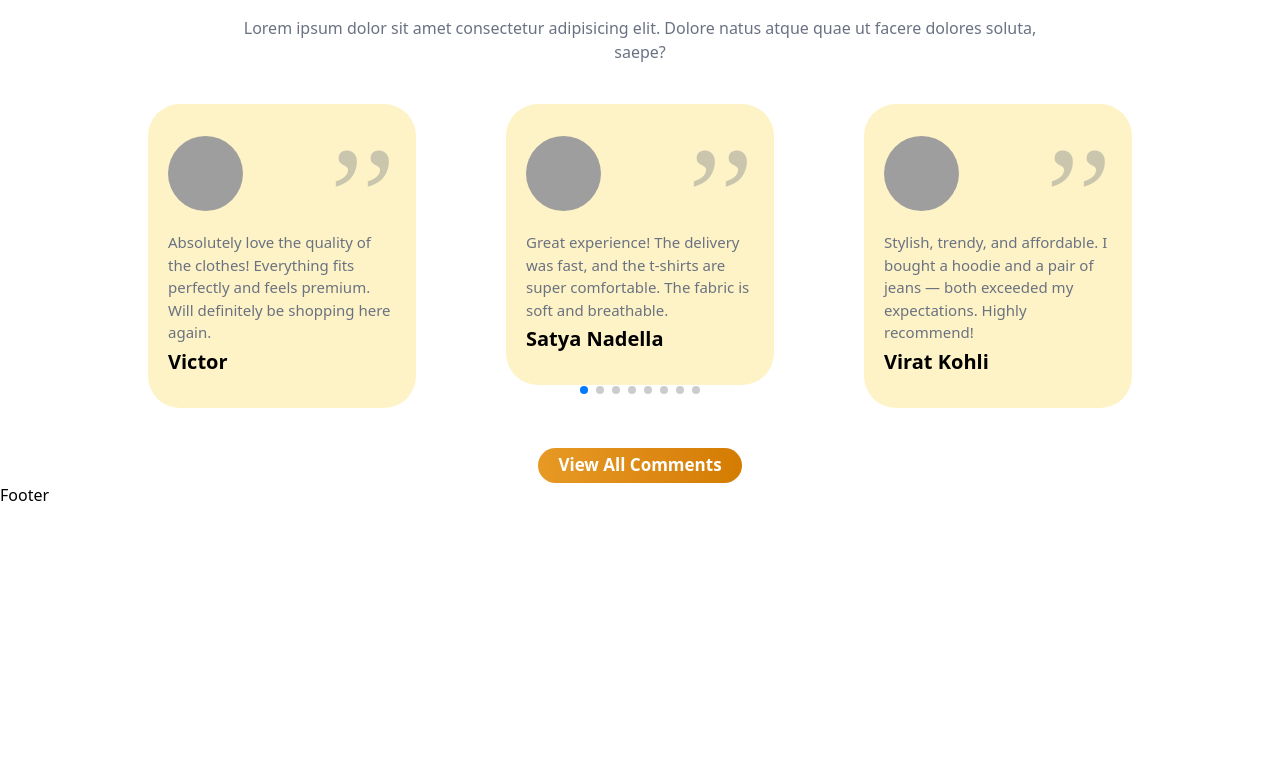
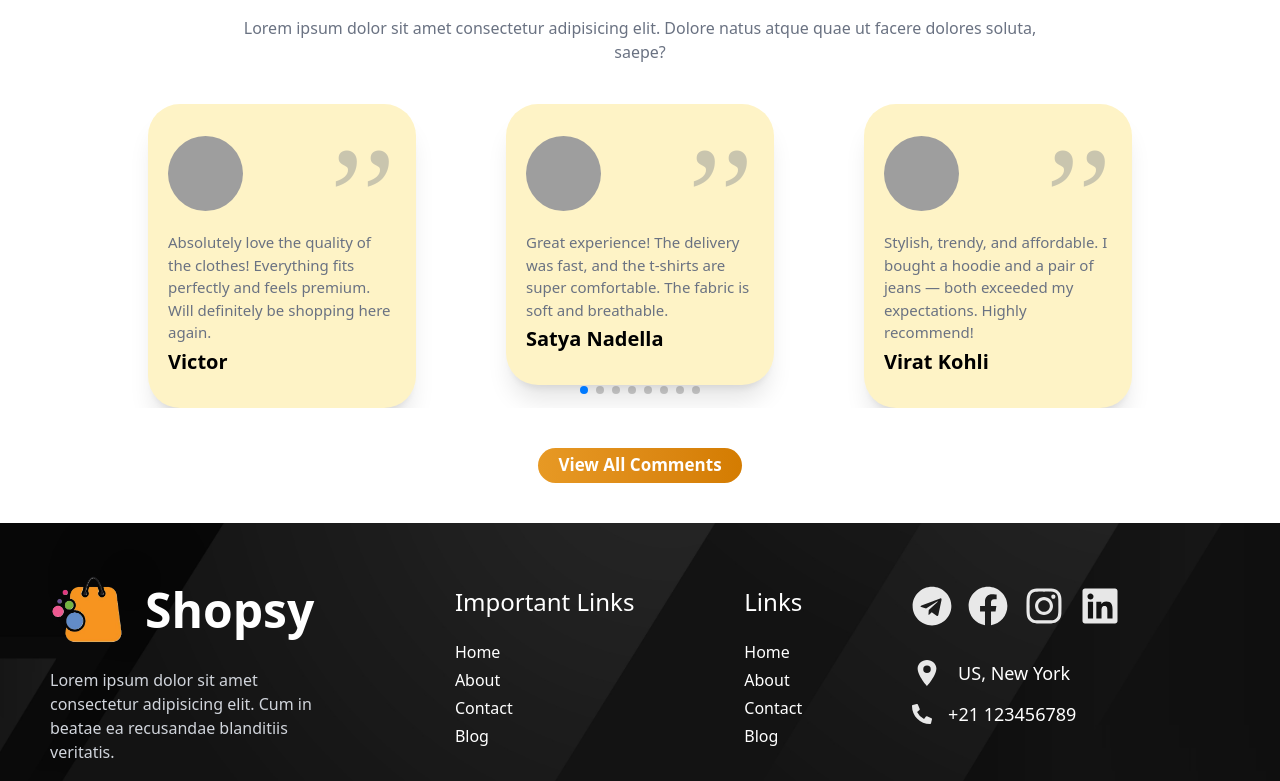
Before and after one commit to saba-ramezani/Clothing-Store, a React (Vite) app: page / in a window 1280 px wide. Shown: the part 3079-3860 px from the top of the page. Before the commit the page ends 3586 px from the top, so only its background shows below. Built offline with nearby package versions, Linux system fonts and the light colour scheme; grey boxes are pictures that could not be loaded.

Commit message:
added footer section

```diff
--- a/src/assets/index.js
+++ b/src/assets/index.js
@@ -15,3 +15,5 @@ export {default as shirtImg2} from './shirt/shirt2.png'
 export {default as shirtImg3} from './shirt/shirt3.png'
 
 export {default as banner} from './website/orange-pattern.jpg'
+
+export {default as footerBannerImg} from './website/footer-pattern.jpg'
--- a/src/components/Footer/Footer.jsx
+++ b/src/components/Footer/Footer.jsx
@@ -1,7 +1,75 @@
+import { footerBannerImg, logo } from "../../assets";
+import { FooterLinks } from "../data";
+import { FaTelegram } from "react-icons/fa";
+import { FaFacebook } from "react-icons/fa";
+import { FaInstagram } from "react-icons/fa";
+import { FaLinkedin } from "react-icons/fa";
+import { IoLocationSharp } from "react-icons/io5";
+import { FaPhoneAlt } from "react-icons/fa";
+
 
 const Footer = () => {
+
+  const BannerImg = {
+    backgroundImage: `url(${footerBannerImg})`,
+    backgroundPosition: "bottom",
+    backgroundRepeat: "no-repeat",
+    backgroundSize: "cover",
+    height: "100%",
+    width: "100%",
+  };
+
   return (
-    <div>Footer</div>
+    <div style={BannerImg} className="mt-10">
+      <div className="w-full h-fit pb-[250px] px-[50px] pt-[50px] space-x-5 grid grid-cols-4 justify-center items-center text-white">
+        <div className="col-span-1">
+          <div className="flex items-center gap-5 mb-5">
+            <img src={logo} alt="" className="h-[75px] w-[75px] object-contain" />
+            <h1 className="text-5xl font-bold">Shopsy</h1>
+          </div>
+          <p className="text-gray-300">Lorem ipsum dolor sit amet consectetur adipisicing elit. Cum in
+              beatae ea recusandae blanditiis veritatis.</p>
+        </div>
+        <div className="col-span-3 flex justify-evenly">
+          <div className="flex flex-col col-span-1">
+          <h1 className="text-2xl mb-5">Important Links</h1>
+          {FooterLinks.map((link) => (
+            <a href={link.link} className="my-0.5">{link.title}</a>
+          ))}
+        </div>
+        <div className="flex flex-col col-span-1 ">
+          <h1 className="text-2xl mb-5">Links</h1>
+          {FooterLinks.map((link) => (
+            <a href={link.link} className="my-0.5">{link.title}</a>
+          ))}
+        </div>
+        <div className="col-span-1 flex flex-col">
+          <div className="flex gap-4">
+            <a href="#">
+              <FaTelegram size={40} className="opacity-90" />
+            </a>
+            <a href="#">
+              <FaFacebook size={40} className="opacity-90" />
+            </a>
+            <a href="#">
+              <FaInstagram size={40} className="opacity-90" />
+            </a>
+            <a href="#">
+              <FaLinkedin size={40} className="opacity-90"/>
+            </a>
+          </div>
+          <div className="flex items-center gap-4 mt-8 mb-3 justify-start">
+            <IoLocationSharp size={30} className="opacity-90" />
+            <span className="text-lg">US, New York</span>
+          </div>
+          <div className="flex items-center gap-4 justify-start">
+            <FaPhoneAlt size={20} className="opacity-90" />
+            <span className="text-lg">+21 123456789</span>
+          </div>
+        </div>
+        </div>
+      </div>
+    </div>
   )
 }
 
--- a/src/components/Testimonials/Testimonials.jsx
+++ b/src/components/Testimonials/Testimonials.jsx
@@ -27,7 +27,7 @@ const Testimonials = () => {
         >
           {TestimonialData.map((data) => (
             <SwiperSlide key={data.id}>
-              <div className="relative bg-amber-100 mx-5 flex flex-col px-5 py-8 rounded-4xl ">
+              <div className="relative shadow-xl bg-amber-100 mx-5 flex flex-col px-5 py-8 rounded-4xl ">
                 <span className="absolute right-5 top-[-50px] text-9xl text-gray-500 font-serif opacity-35 z-0">,,</span>
                 <div className="mb-5 z-10">
                   <img className="h-[75px] w-[75px] rounded-full " src={data.img} alt="" />
--- a/src/components/data.js
+++ b/src/components/data.js
@@ -205,3 +205,24 @@ export const TestimonialData = [
     img: "https://picsum.photos/110/110",
   },
 ];
+
+
+
+export const FooterLinks = [
+  {
+    title: "Home",
+    link: "/#",
+  },
+  {
+    title: "About",
+    link: "/#about",
+  },
+  {
+    title: "Contact",
+    link: "/#contact",
+  },
+  {
+    title: "Blog",
+    link: "/#blog",
+  },
+];
```
